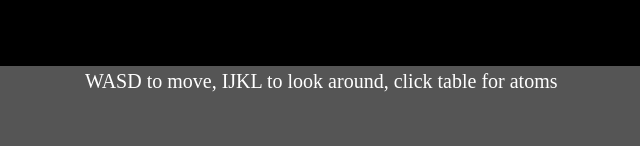
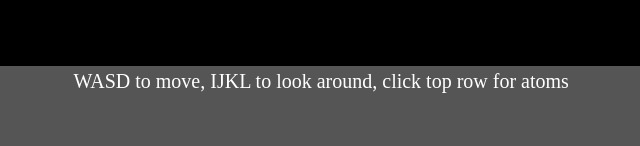
Before and after one commit to joeGiusti/atom-simulation, a plain HTML site: page index.html in a window 1280 px wide. Shown: the part 664-810 px from the top of the page, 338-978 px from the left. Drawn offline with Linux system fonts and the light colour scheme; no server answers.

Commit message:
description change

```diff
--- a/index.html
+++ b/index.html
@@ -20,7 +20,7 @@
         <div id="unity-webgl-logo"></div>
         <div id="unity-fullscreen-button"></div>
         <div id="unity-build-title">Chemistry (11-24-20)</div>
-        <div style="text-align:center; color:#fff; font-size:20px;">WASD to move, IJKL to look around, click table for atoms</div>
+        <div style="text-align:center; color:#fff; font-size:20px;">WASD to move, IJKL to look around, click top row for atoms</div>
       </div>
     </div>
     <script>
```
